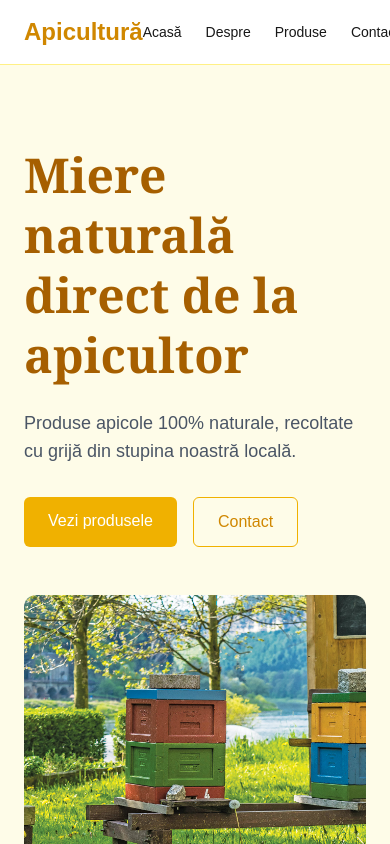
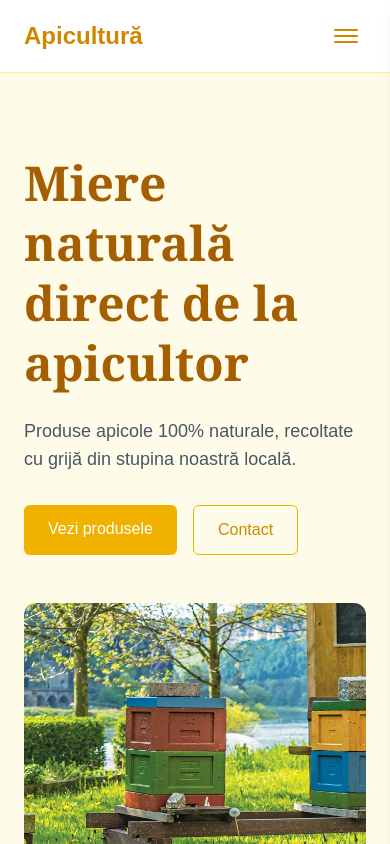
Before and after one commit to ionutpetru4046/Website-Apicultura, a Next.js app: page / in a window 390 px wide. Shown: the top 844 px of the page. Built offline with nearby package versions, Linux system fonts and the light colour scheme; a web font is replaced by a local one.

Commit message:
hamburger menu implemented on navbar

```diff
--- a/app/page.tsx
+++ b/app/page.tsx
@@ -6,7 +6,7 @@ import Testimonials from "@/components/Testimonials";
 
 export default function Home() {
   return (
-    <main className="bg-yellow-50"> {/* Setează fundalul ca pe celelalte pagini */}
+    <main className="bg-yellow-50">
       <section className="max-w-7xl mx-auto px-6 py-20 grid md:grid-cols-2 gap-12 items-center">
         <div>
           <h1 className="text-5xl font-serif font-bold text-yellow-700 leading-tight mb-6">
--- a/app/produse/page.tsx
+++ b/app/produse/page.tsx
@@ -26,7 +26,7 @@ export default function ProdusePage() {
               <li>Rămâne fluidă mult timp, nu cristalizează ușor</li>
             </ul>
             <span className="inline-block mt-auto bg-yellow-100 text-yellow-800 rounded px-4 py-1 text-sm font-medium">
-              În curând
+              In Stock si pe Comanda Online
             </span>
           </div>
 
@@ -45,7 +45,7 @@ export default function ProdusePage() {
               <li>Aromă intensă, versatilă în bucătărie</li>
             </ul>
             <span className="inline-block mt-auto bg-yellow-100 text-yellow-800 rounded px-4 py-1 text-sm font-medium">
-              În curând
+              In Stock si pe Comanda Online
             </span>
           </div>
 
@@ -64,7 +64,7 @@ export default function ProdusePage() {
               <li>Cules manual, uscat natural</li>
             </ul>
             <span className="inline-block mt-auto bg-yellow-100 text-yellow-800 rounded px-4 py-1 text-sm font-medium">
-              În curând
+              In Stock si pe Comanda Online
             </span>
           </div>
         </div>
--- a/components/Navbar.tsx
+++ b/components/Navbar.tsx
@@ -1,35 +1,90 @@
+'use client';
+
 import Link from "next/link";
+import { useState } from "react";
 
 export default function Navbar() {
+  const [menuOpen, setMenuOpen] = useState(false);
+
+  const navLinks = [
+    { href: "/", label: "Acasă" },
+    { href: "/despre", label: "Despre" },
+    { href: "/produse", label: "Produse" },
+    { href: "/contact", label: "Contact" },
+  ];
+
   return (
-    <header className="w-full border-b border-yellow-200 bg-white">
-      <nav className="max-w-7xl mx-auto px-6 py-4 flex items-center justify-between">
-        <Link href="/" className="text-2xl font-bold text-yellow-600">
+    <header className="w-full border-b border-yellow-200 bg-white z-30 relative">
+      <nav className="max-w-7xl mx-auto px-6 py-4 flex items-center justify-between relative">
+        <Link href="/" className="text-2xl font-bold text-yellow-600 z-40">
           Apicultură
         </Link>
 
-        <ul className="flex gap-6 text-sm font-medium">
-          <li>
-            <Link href="/" className="hover:text-yellow-600 transition">
-              Acasă
-            </Link>
-          </li>
-          <li>
-            <Link href="/despre" className="hover:text-yellow-600 transition">
-              Despre
-            </Link>
-          </li>
-          <li>
-            <Link href="/produse" className="hover:text-yellow-600 transition">
-              Produse
-            </Link>
-          </li>
-          <li>
-            <Link href="/contact" className="hover:text-yellow-600 transition">
-              Contact
-            </Link>
-          </li>
+        {/* Desktop nav */}
+        <ul className="hidden md:flex gap-6 text-sm font-medium">
+          {navLinks.map(({ href, label }) => (
+            <li key={href}>
+              <Link
+                href={href}
+                className="hover:text-yellow-600 transition"
+              >
+                {label}
+              </Link>
+            </li>
+          ))}
         </ul>
+
+        {/* Hamburger Icon */}
+        <button
+          type="button"
+          className="md:hidden flex flex-col justify-center items-center w-10 h-10 z-40"
+          aria-label={menuOpen ? "Închide meniul" : "Deschide meniul"}
+          aria-expanded={menuOpen}
+          onClick={() => setMenuOpen((open) => !open)}
+        >
+          <span
+            className={`block w-6 h-0.5 rounded bg-yellow-600 transition-transform duration-300 ${
+              menuOpen ? "rotate-45 translate-y-2" : ""
+            }`}
+          ></span>
+          <span
+            className={`block w-6 h-0.5 rounded bg-yellow-600 my-1 transition-all duration-300 ${
+              menuOpen ? "opacity-0" : ""
+            }`}
+          ></span>
+          <span
+            className={`block w-6 h-0.5 rounded bg-yellow-600 transition-transform duration-300 ${
+              menuOpen ? "-rotate-45 -translate-y-2" : ""
+            }`}
+          ></span>
+        </button>
+
+        {/* Mobile Menu */}
+        <div
+          className={`fixed inset-0 bg-black/40 z-30 transition-opacity duration-300 ${
+            menuOpen ? "opacity-100 pointer-events-auto" : "opacity-0 pointer-events-none"
+          } md:hidden`}
+          onClick={() => setMenuOpen(false)}
+        ></div>
+        <nav
+          className={`fixed top-0 right-0 h-full w-3/4 max-w-xs bg-white shadow-lg z-40 pt-24 px-7 transition-transform duration-300 md:hidden
+            ${menuOpen ? "translate-x-0" : "translate-x-full"}`}
+          aria-hidden={!menuOpen}
+        >
+          <ul className="flex flex-col gap-7 text-lg font-medium">
+            {navLinks.map(({ href, label }) => (
+              <li key={href}>
+                <Link
+                  href={href}
+                  className="hover:text-yellow-600 transition"
+                  onClick={() => setMenuOpen(false)}
+                >
+                  {label}
+                </Link>
+              </li>
+            ))}
+          </ul>
+        </nav>
       </nav>
     </header>
   );
```
